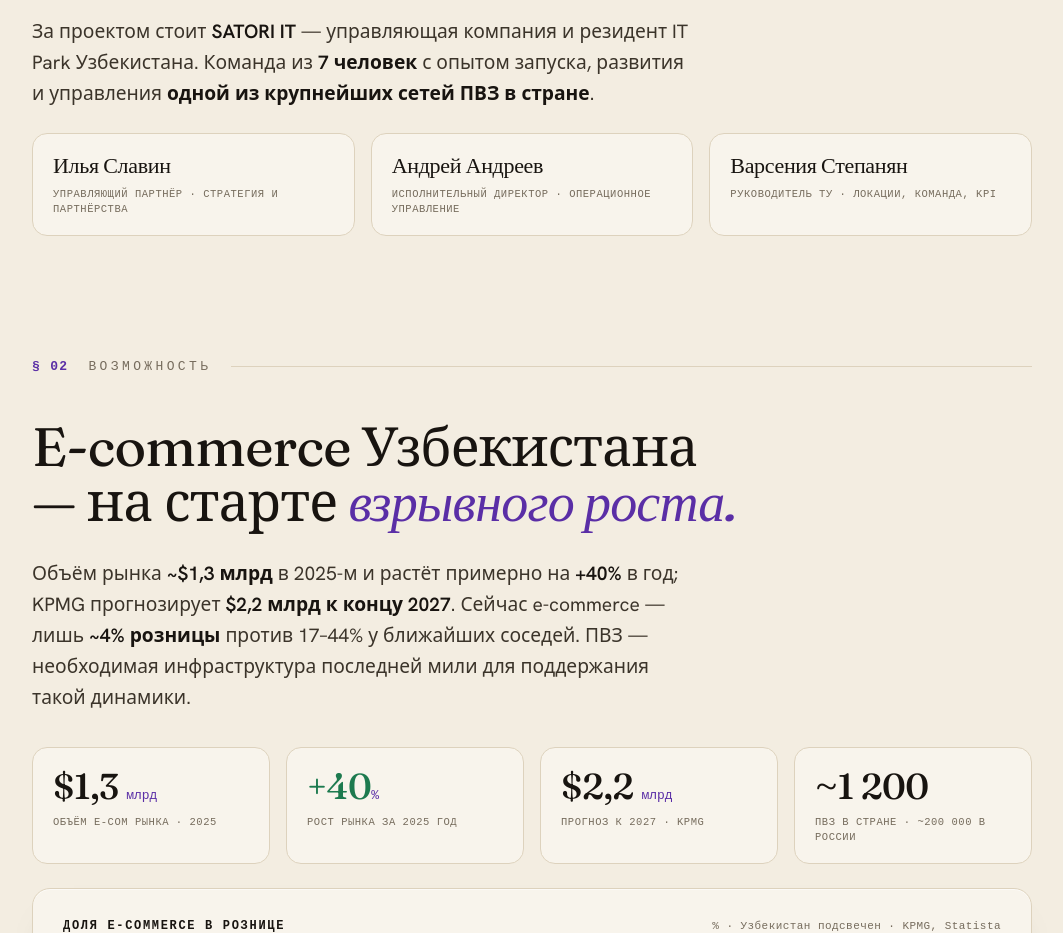
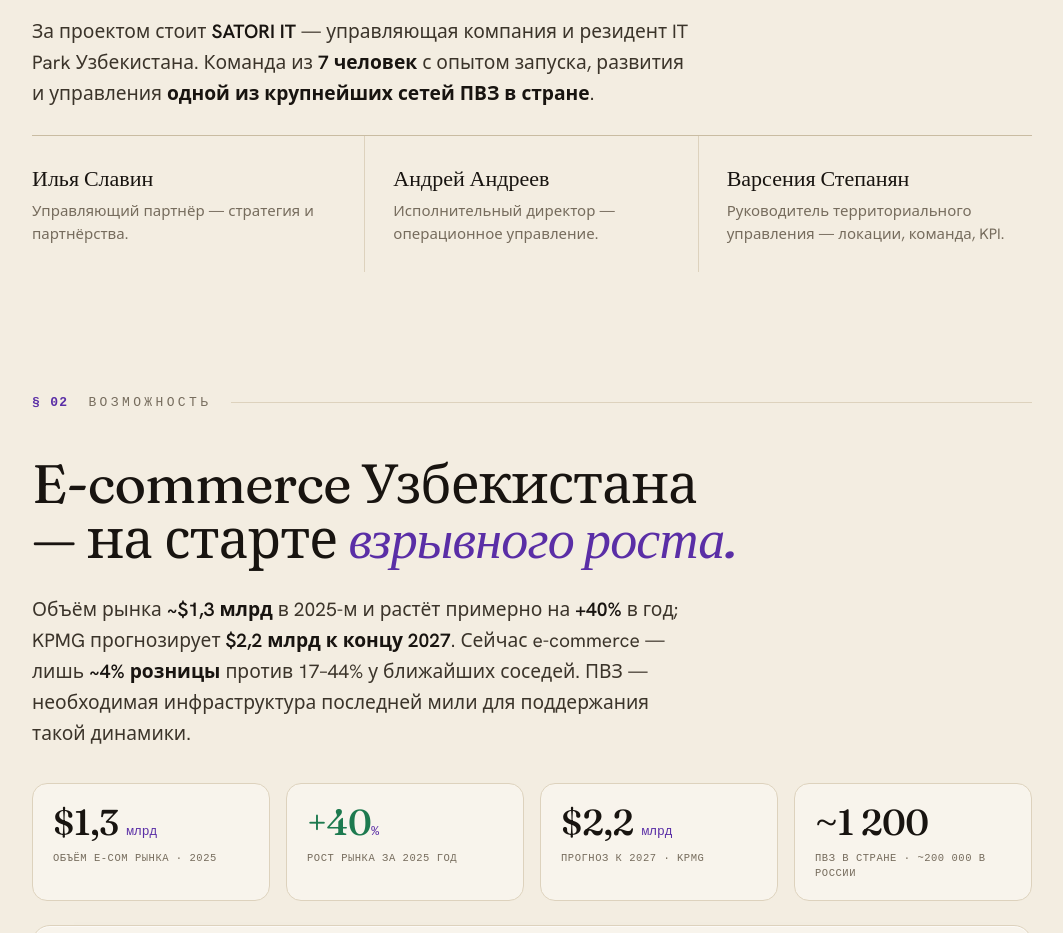
Before and after one commit to MyDarling1/Project-X, a website: page presentation.html in a window 1280 px wide. Shown: the part 1300-2233 px from the top of the page, without its empty margins (108-1171 px from the left). Drawn offline with Linux system fonts and the light colour scheme; a web font is replaced by a local one.

Commit message:
pitch: §01 — команда как редакционные колонки вместо KPI-плиток
Три .tile (имя как «число», роль капсом с кривыми переносами, много
пустоты) заменены на .pillars — тот же паттерн, что в блоке рынка:
тонкая линия сверху, вертикальные разделители, имя Fraunces 22,
роль обычным текстом (Hanken 15, без капса). Роли — полными фразами
(«Руководитель территориального управления — локации, команда, KPI»).
Колонки ровные (3×137px на десктопе), переносы по 2 строки у всех.

Co-Authored-By: Claude Opus 4.8 (1M context) <noreply@anthropic.com>

```diff
--- a/presentation.html
+++ b/presentation.html
@@ -362,10 +362,10 @@ footer{border-top:1px solid var(--line); padding:34px 0 56px; font-family:'Splin
     </div>
 
     <p class="body-lg rv d3" style="margin-top:48px">За проектом стоит <b>SATORI IT</b> — управляющая компания и резидент IT Park Узбекистана. Команда из <b>7 человек</b> с опытом запуска, развития и управления <b>одной из крупнейших сетей ПВЗ в стране</b>.</p>
-    <div class="tiles three rv d3" style="margin-top:24px">
-      <div class="tile"><div class="tv" style="font-size:22px">Илья Славин</div><div class="tl">управляющий партнёр · стратегия и партнёрства</div></div>
-      <div class="tile"><div class="tv" style="font-size:22px">Андрей Андреев</div><div class="tl">исполнительный директор · операционное управление</div></div>
-      <div class="tile"><div class="tv" style="font-size:22px">Варсения Степанян</div><div class="tl">руководитель ТУ · локации, команда, KPI</div></div>
+    <div class="pillars rv d3" style="margin-top:26px">
+      <div class="pillar"><h3 style="margin-top:2px">Илья Славин</h3><p>Управляющий партнёр — стратегия и партнёрства.</p></div>
+      <div class="pillar"><h3 style="margin-top:2px">Андрей Андреев</h3><p>Исполнительный директор — операционное управление.</p></div>
+      <div class="pillar"><h3 style="margin-top:2px">Варсения Степанян</h3><p>Руководитель территориального управления — локации, команда, KPI.</p></div>
     </div>
   </section>
 
```
